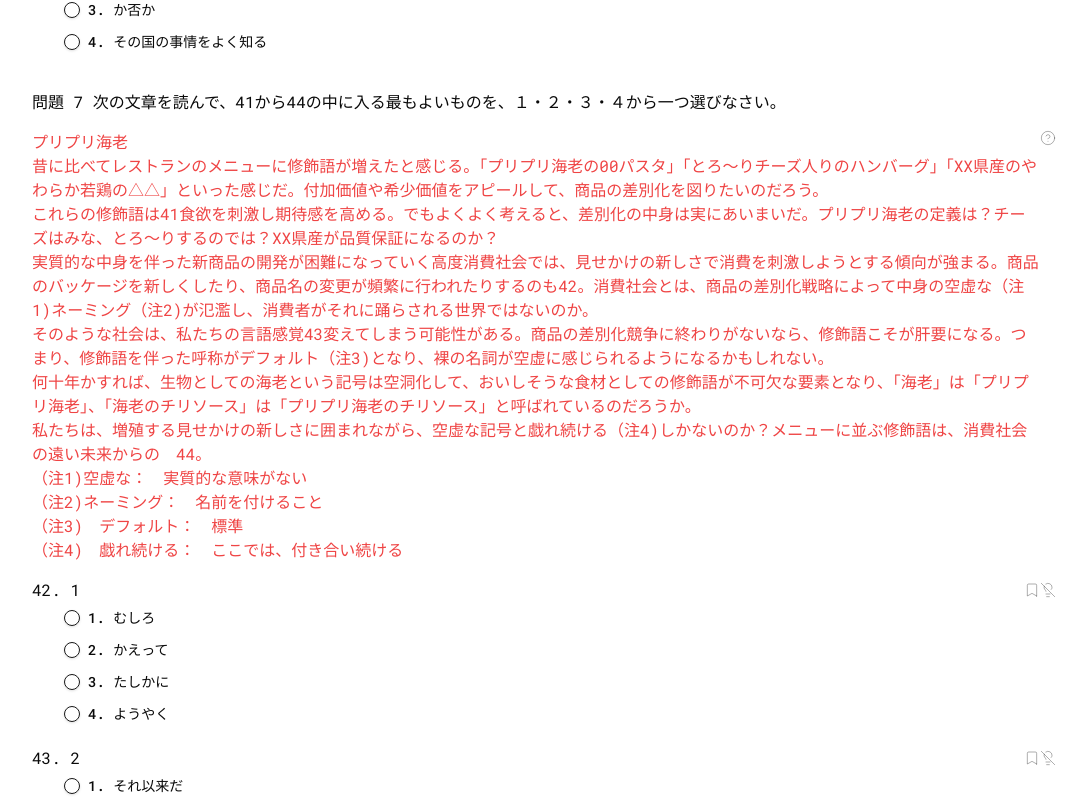
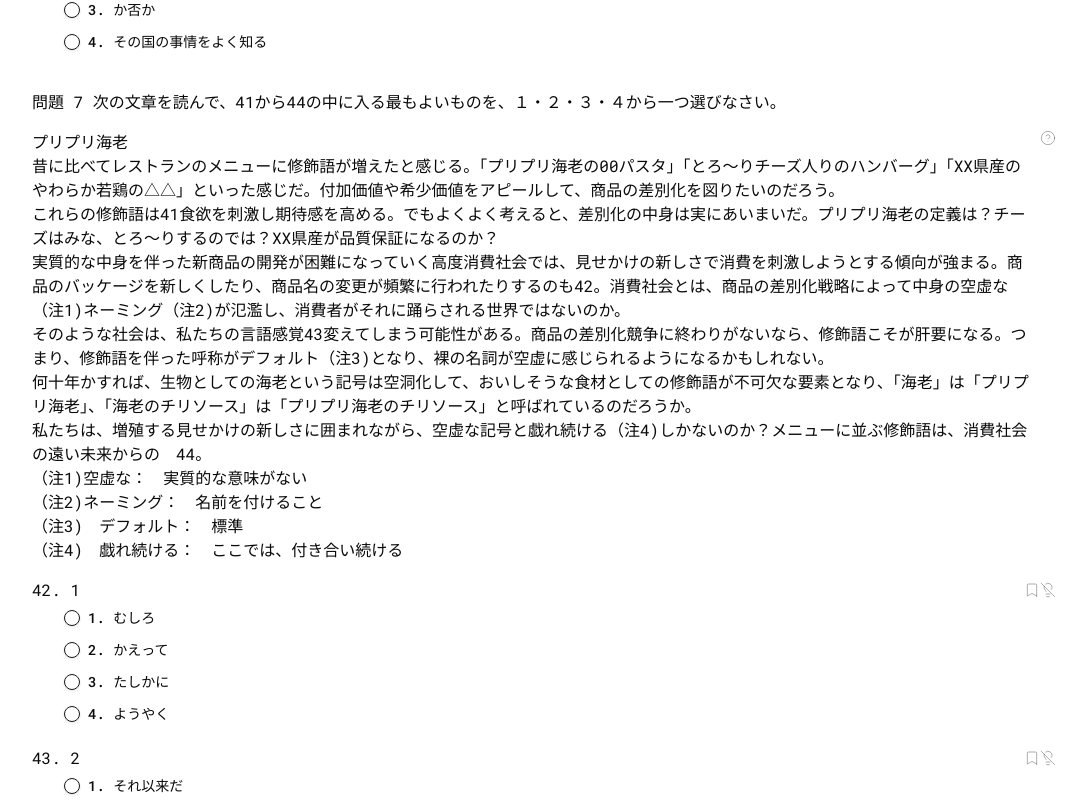
Before and after one commit to hungdoba/jlpt.adayroi.jp, a Next.js app: page /jlpt/n1/2022/12/read in a window 1280 px wide. Shown: the part 7092-7900 px from the top of the page, without its empty margins (96-1182 px from the left). Built offline with nearby package versions, Linux system fonts and the light colour scheme.

Commit message:
refactor MondaiText and Question components to improve layout of Explanation component

```diff
--- a/src/components/mondai-text.tsx
+++ b/src/components/mondai-text.tsx
@@ -8,10 +8,8 @@ type Props = {
 export default function MondaiText({ mondaiText }: Props) {
   return (
     <div className="flex mt-4 mb-2 items-start">
-      <h3 className={cn('whitespace-pre-wrap text-red-500')}>
-        {mondaiText.content}
-      </h3>
-      <div>
+      <h3 className={cn('whitespace-pre-wrap')}>{mondaiText.content}</h3>
+      <div className="ml-2">
         <Explanation title="Translation" content={mondaiText.translation} />
       </div>
     </div>
--- a/src/components/question.tsx
+++ b/src/components/question.tsx
@@ -69,10 +69,12 @@ export default function Question({ mondaiId, question }: Props) {
                   {`${choiceIndex + 1}. ${choice}`}
                 </Label>
                 {showHint && question.answer == choiceIndex && (
-                  <Explanation
-                    title="Giải thích"
-                    content={question.explanation}
-                  />
+                  <div className="ml-2">
+                    <Explanation
+                      title="Giải thích"
+                      content={question.explanation}
+                    />
+                  </div>
                 )}
               </div>
             ))}
```
